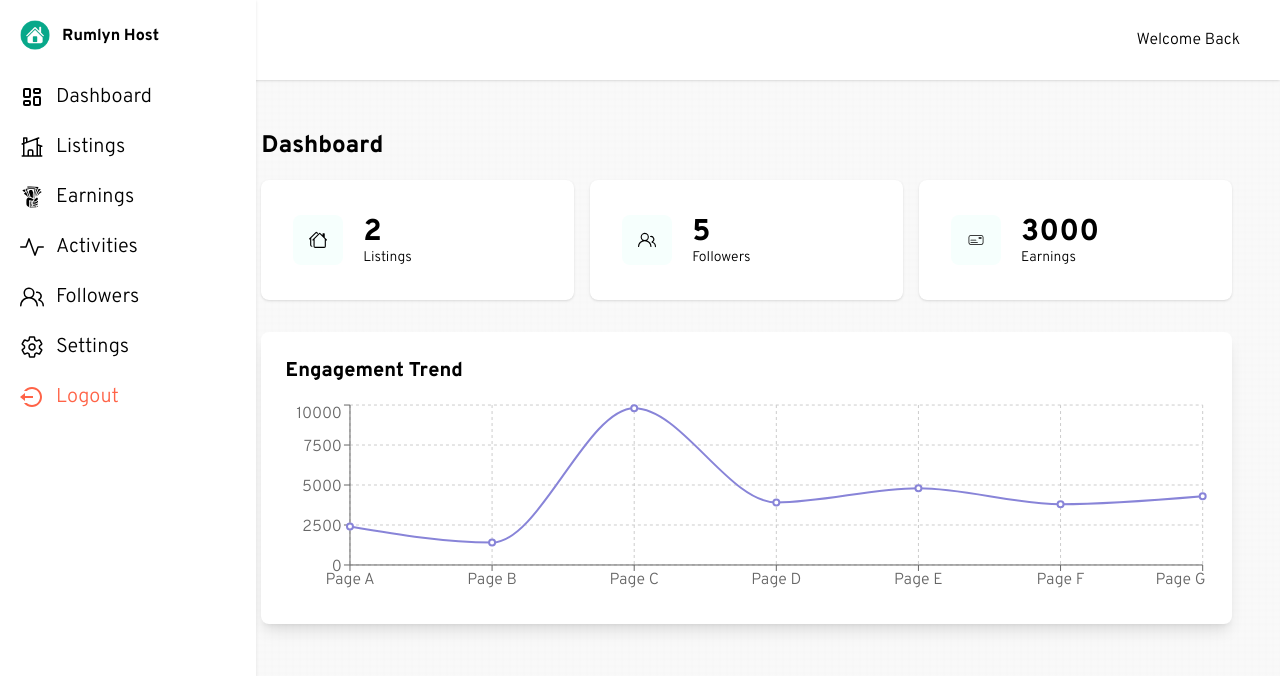
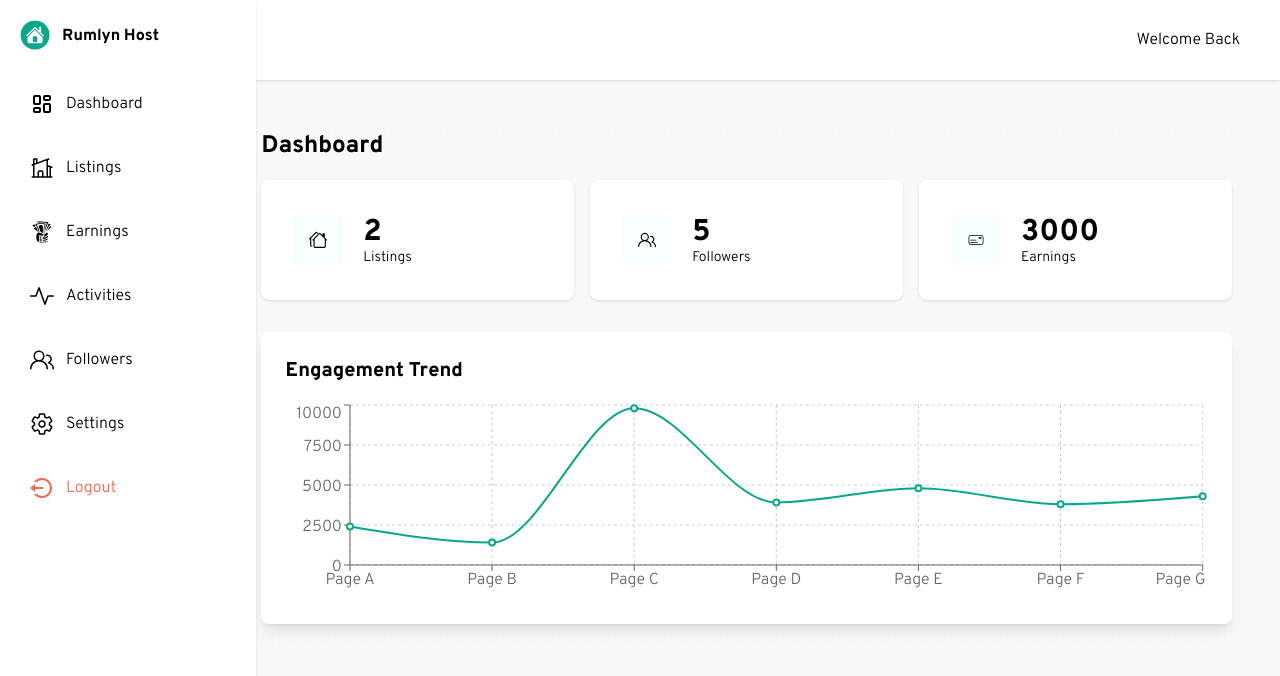
Before and after one commit to koffie99/rumlyn-host-rebuild, a Next.js app: page /screens/portal in a window 1280 px wide. Shown: the top 676 px of the page. Built offline with nearby package versions, Linux system fonts and the light colour scheme.

Commit message:
dashboard made responsive

```diff
--- a/app/globals.css
+++ b/app/globals.css
@@ -62,15 +62,17 @@ p {
 
 .side-nav {
   cursor: pointer;
+  padding: 10px;
+  border-radius: 10px;
 }
 
 .side-nav:hover {
-  color: #c8a88a;
+  background-color: #f0fffd;
   transform: scale(1.05);
   transition: transform 0.3s ease-in-out, color 0.3s ease-in-out;
 }
 .side-nav p {
-  font-size: 1.25rem; /* increase text size */
+  font-size: 1rem; /* increase text size */
 }
 .side-nav svg {
   font-size: 1.5rem; /* increase icon size */
--- a/app/tabs/Dashboard.jsx
+++ b/app/tabs/Dashboard.jsx
@@ -63,7 +63,7 @@ const Dashboard = () => {
   return (
     <div className="p-12">
       <h2 className="text-2xl">Dashboard</h2>
-      <div className="mt-5 grid grid-cols-3 gap-4">
+      <div className="mt-5 grid md:grid-cols-3 grid-cols-1 gap-4">
         <DashCard count={2} item="Listings" icon={BsHouses} />
         <DashCard count={5} item="Followers" icon={GoPeople} />
         <DashCard count={3000} item="Earnings" icon={CiMoneyCheck1} />
@@ -81,7 +81,7 @@ const Dashboard = () => {
             <Line
               type="monotone"
               dataKey="pv"
-              stroke="#8884d8"
+              stroke="#08a88a"
               strokeWidth={2}
               activeDot={{ r: 8 }}
             />
--- a/app/tabs/Listings.jsx
+++ b/app/tabs/Listings.jsx
@@ -1,7 +1,9 @@
 import React from "react"
 
 const Listings = () => {
-  return <div className="p-12">Listings</div>
+  return <div className="p-12">
+    <h2 className="text-2xl">Listings</h2>
+  </div>
 }
 
 export default Listings
```
